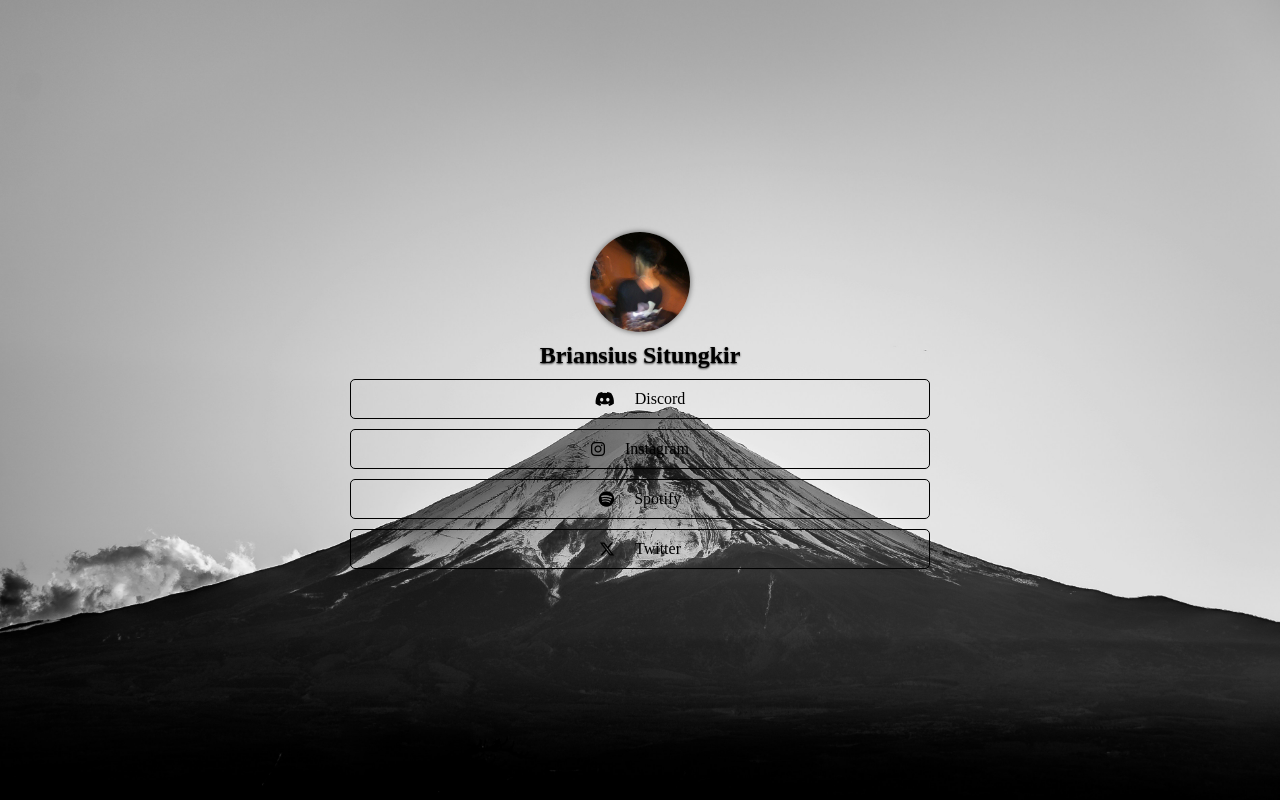
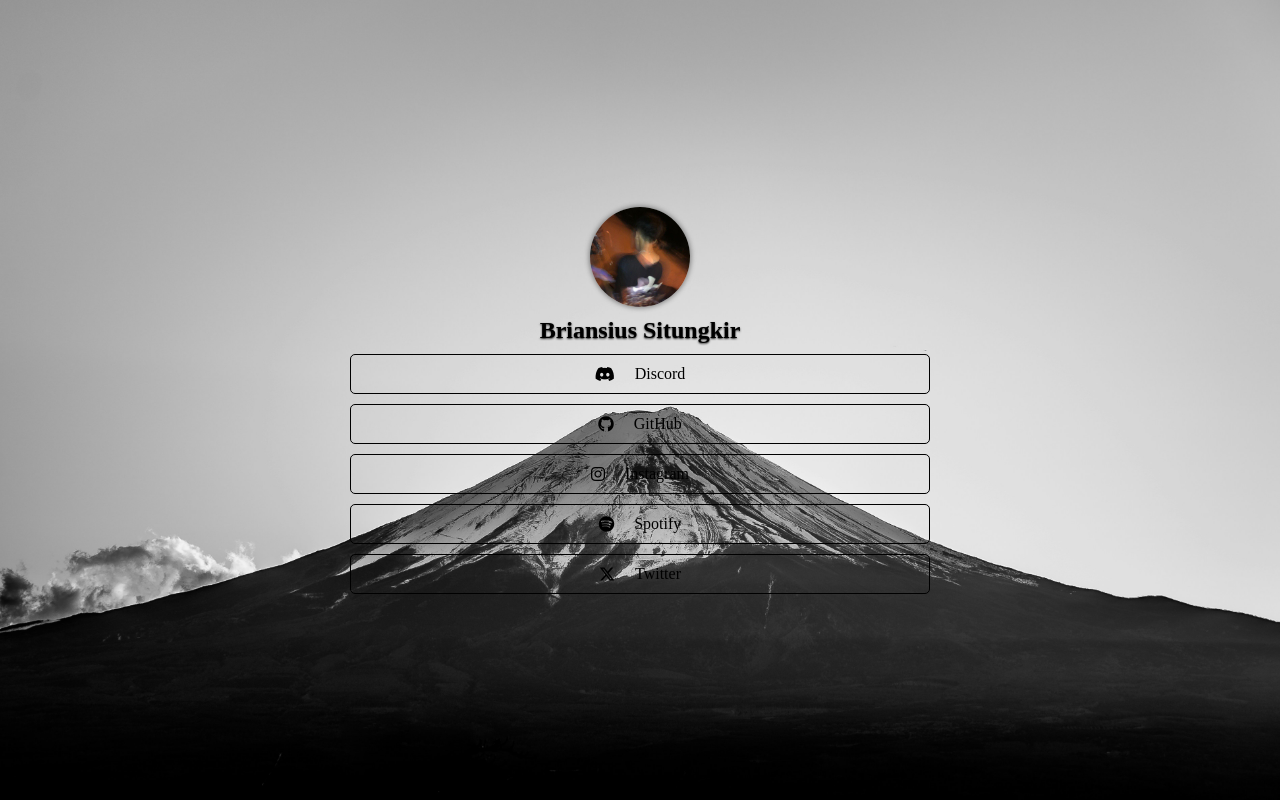
Before and after one commit to Briansiuss/BrianLinktree, a plain HTML site: page index.html in a window 1280 px wide. Drawn offline with Linux system fonts and the light colour scheme; a web font is replaced by a local one.

Commit message:
Adding GitHub

```diff
--- a/index.html
+++ b/index.html
@@ -27,6 +27,9 @@
         <a href="https://discord.com/users/605798793786425364"
           ><i class="fa-brands fa-discord"></i>Discord</a
         >
+        <a href="https://github.com/Briansiuss"
+          ><i class="fa-brands fa-github"></i>GitHub</a
+        >
         <a
           href="https://www.instagram.com/brianiscrazycool?igsh=b3doZWtvd2l4cGUw"
           ><i class="fa-brands fa-instagram"></i>Instagram</a
```
